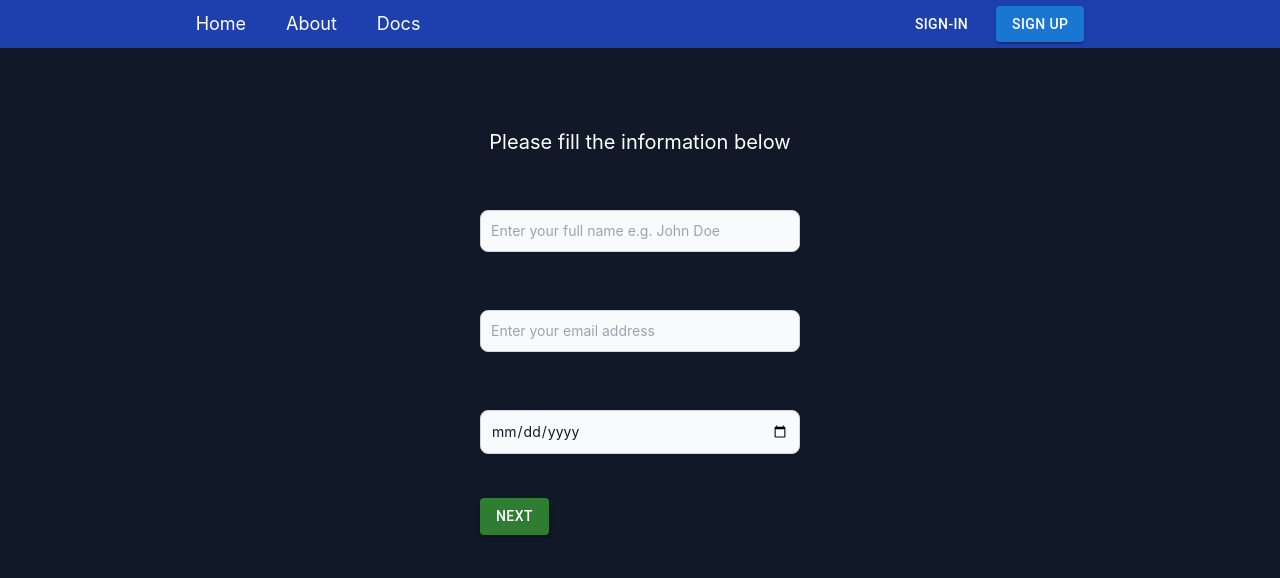
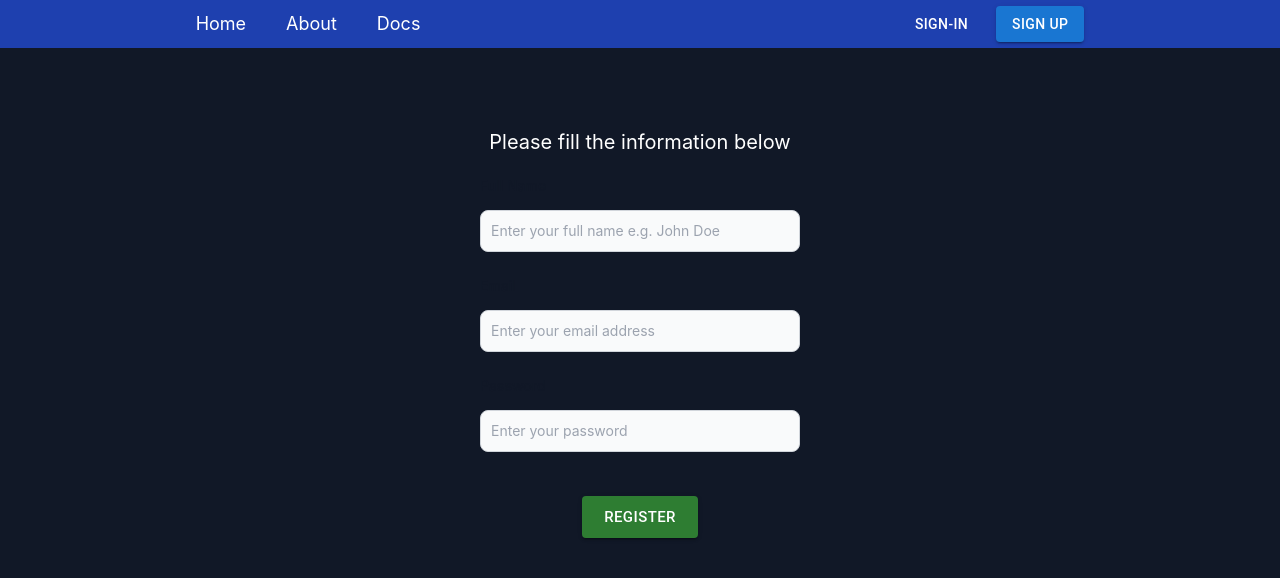
Before and after one commit to zsuryanutidperdana/module-4-copy, a React (Create React App) app: page /register in a window 1280 px wide. Shown: the top 578 px of the page. Built offline with nearby package versions, Linux system fonts and the light colour scheme.

Commit message:
added framework for handling login/register

```diff
--- a/src/component/Form/UserInfoForms.tsx
+++ b/src/component/Form/UserInfoForms.tsx
@@ -5,7 +5,16 @@ import React from "react";
 import { Button } from "@mui/material";
 
 const UserInfoSchema = Yup.object().shape({
-  username: Yup.string().required("Username is required!"),
+  fullname: Yup.string()
+    .min(2, "Invalid full name")
+    .matches(/^[a-zA-z]+$/, "Please enter a valid full name.")
+    .required("Full name is required!"),
+  email: Yup.string()
+    .matches(
+      /^[\w.-]+@+[a-zA-z+.]+[a-z]{2,6}$/,
+      "Please enter a valid email address."
+    )
+    .required("Email is required!"),
   password: Yup.string()
     .matches(
       /^(?=.*[A-Z])(?=.*\d)(?=.*[@$!%*#?&\-_])[A-Za-z\d@$!%*#?&\-_]{8,}$/,
@@ -16,19 +25,25 @@ const UserInfoSchema = Yup.object().shape({
 
 interface ButtonProps {
   onSubmit: (value: any) => void;
-  prevPage: () => void;
 }
 
-const UserInfoForm: React.FC<ButtonProps> = ({ onSubmit, prevPage }) => {
+const UserInfoForm: React.FC<ButtonProps> = ({ onSubmit }) => {
   const userInitialValues = {
-    username: "",
+    fullname: "",
+    email: "",
     password: "",
   };
   const userInfoFields = [
     {
-      textLabel: "Username",
-      fieldName: "username",
-      fieldPlaceholder: "Enter your Username",
+      textLabel: "Full Name",
+      fieldName: "fullname",
+      fieldPlaceholder: "Enter your full name e.g. John Doe",
+      errorComponent: "div",
+    },
+    {
+      textLabel: "Email",
+      fieldName: "email",
+      fieldPlaceholder: "Enter your email address",
       errorComponent: "div",
     },
     {
@@ -54,10 +69,9 @@ const UserInfoForm: React.FC<ButtonProps> = ({ onSubmit, prevPage }) => {
             errorComponent={field.errorComponent}
           />
         ))}
-        <div className="flex pt-5 space-x-5">
-          <Button onClick={prevPage}>Back</Button>
-          <Button variant="contained" color="success" type="submit">
-            Next
+        <div className="flex pt-5 space-x-5 justify-center">
+          <Button variant="contained" size="large" color="success" type="submit">
+            Register
           </Button>
         </div>
       </Form>
--- a/src/component/LoginForm.tsx
+++ b/src/component/LoginForm.tsx
@@ -10,9 +10,9 @@ const LoginForm = () => {
   };
   const loginFields = [
     {
-      textLabel: "Username",
-      fieldName: "username",
-      fieldPlaceholder: "Enter your Username",
+      textLabel: "Email",
+      fieldName: "email",
+      fieldPlaceholder: "Enter your email address",
       errorComponent: "div",
     },
     {
@@ -22,7 +22,19 @@ const LoginForm = () => {
       errorComponent: "div",
     },
   ];
-  function onSubmit() {}
+  function onSubmit() {
+    /* const res = await fetch("https://library-crud-sample.vercel.app/api/user/login")
+
+
+    const option = {
+      method: "POST",
+      header: {
+        "Content-Type": "application/json",
+      },
+    }
+
+    const data = await res.json() */
+  }
   return (
     <>
     <Navbar />
@@ -38,8 +50,8 @@ const LoginForm = () => {
               errorComponent={field.errorComponent}
             />
           ))}
-          <div className="flex pt-5 space-x-5">
-            <Button variant="contained" color="secondary" type="submit">
+          <div className="flex pt-5 space-x-5 justify-center">
+            <Button variant="contained" size="large" color="success" type="submit">
               Login
             </Button>
           </div>
--- a/src/component/RegistrationForms.tsx
+++ b/src/component/RegistrationForms.tsx
@@ -1,30 +1,10 @@
 import { useState } from "react";
-import PersonalInfoForm from "./Form/PersonalInfoForms";
-import AddressInfoForm from "./Form/AddressInfoForms";
 import UserInfoForm from "./Form/UserInfoForms";
 import Navbar from "./Navbar/Navbar";
 
 function RegistrationForm() {
-  const [page, setPage] = useState<number>(1);
-  function nextPage() {
-    if (page >= 3) {
-      return setPage(3);
-    } else {
-      return setPage(page + 1);
-    }
-  }
-  function prevPage() {
-    if (page === 1 || page === 0) {
-      return setPage(1);
-    } else {
-      return setPage(page - 1);
-    }
-  }
   function onSubmit(values: any) {
     console.log(values);
-    if (page < 3) {
-      nextPage();
-    }
   }
   return (
     <>
@@ -33,11 +13,7 @@ function RegistrationForm() {
         <h1 className="text-xl text-white mb-5">
           Please fill the information below
         </h1>
-        {page === 1 && <PersonalInfoForm onSubmit={onSubmit} />}
-        {page === 2 && (
-          <AddressInfoForm onSubmit={onSubmit} prevPage={prevPage} />
-        )}
-        {page === 3 && <UserInfoForm onSubmit={onSubmit} prevPage={prevPage} />}
+        <UserInfoForm onSubmit={onSubmit} />
       </div>
     </>
   );
```
